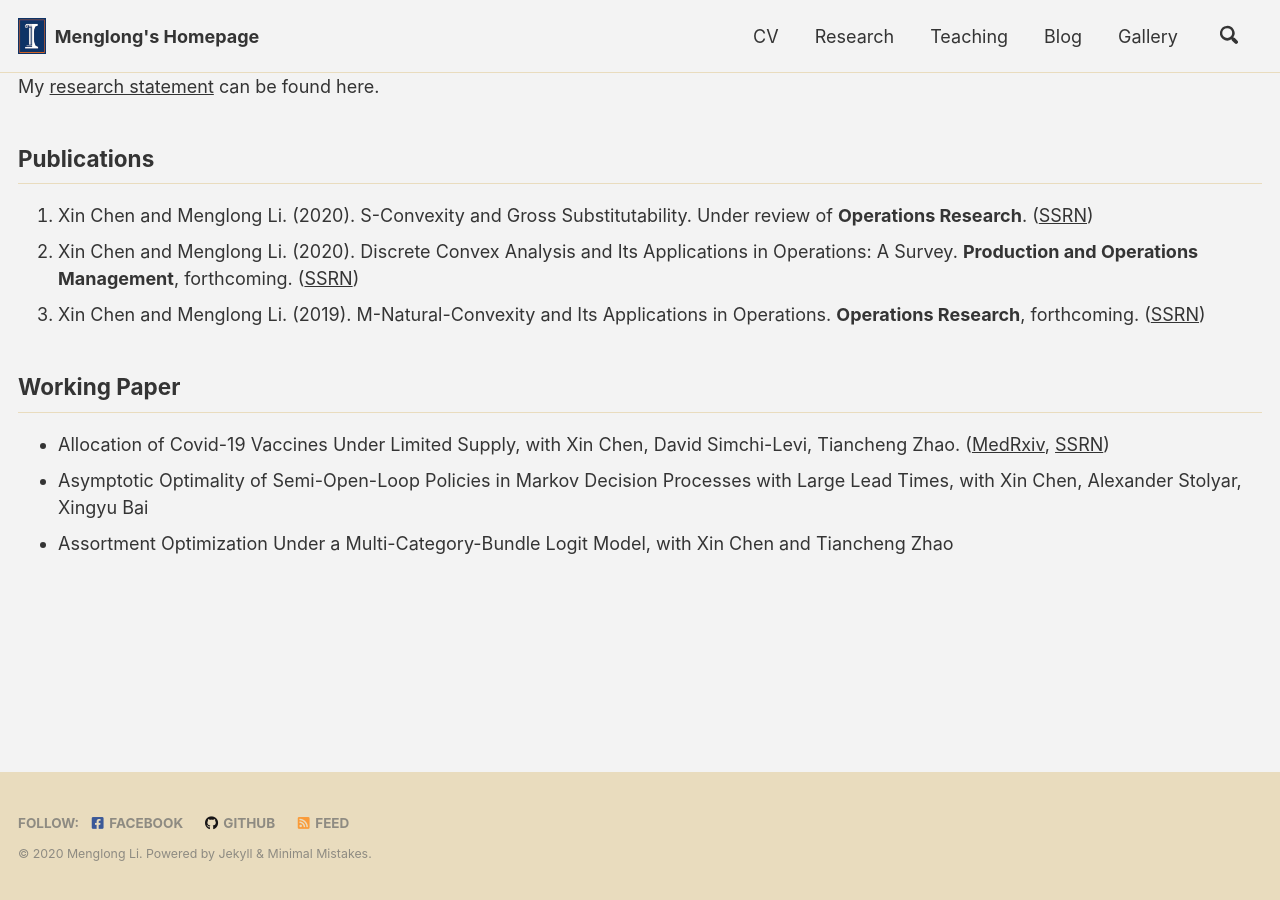
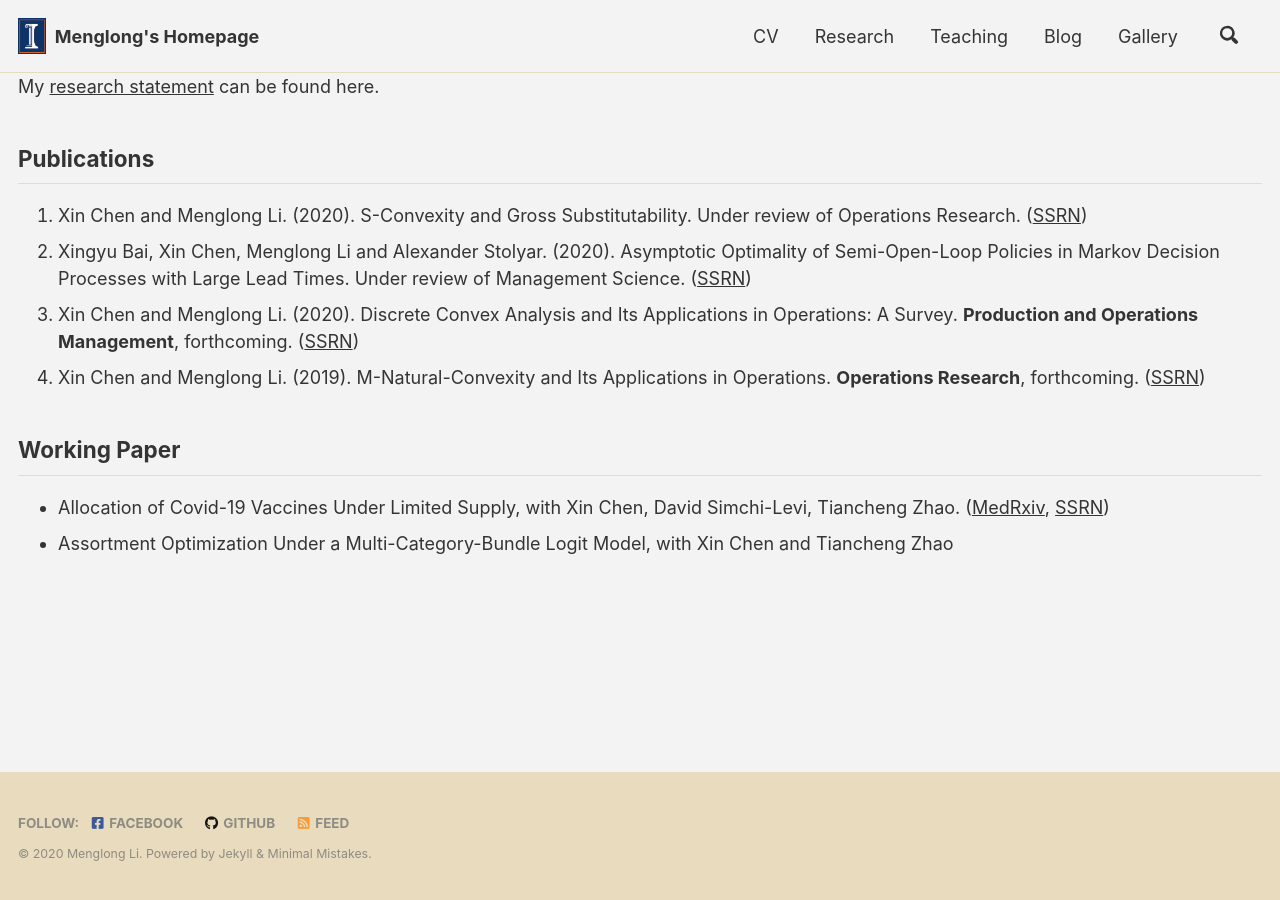
Before and after one commit to Menglongmath/Menglongmath.github.io, a Jekyll site: the page built from _pages/Research.md, in a window 1280 px wide. Built offline with Jekyll 4.4.1, drawn with Linux system fonts in a browser that asks for light colours; cached includes are drawn as plain includes.

Commit message:
Update Research.md

```diff
--- a/_pages/Research.md
+++ b/_pages/Research.md
@@ -12,12 +12,12 @@ My [research statement](https://drive.google.com/file/d/1Pn65x0-_oYW9wDDYQATL63r
 
 ## Publications
 
-1. Xin Chen and Menglong Li. (2020). S-Convexity and Gross Substitutability. Under review of **Operations Research**. ([SSRN](http://www.google.com/url?q=http%3A%2F%2Fssrn.com%2Fabstract%3D3549632&sa=D&sntz=1&usg=AFQjCNESBg5t491MLj-0NKrjKkYFGuFT2w))
-2. Xin Chen and Menglong Li. (2020). Discrete Convex Analysis and Its Applications in Operations: A Survey. **Production and Operations Management**, forthcoming. ([SSRN](http://www.google.com/url?q=http%3A%2F%2Fssrn.com%2Fabstract%3D3549628&sa=D&sntz=1&usg=AFQjCNF1-_9NcdaipDQTTJkvt1-B0RsRTg))
-3. Xin Chen and Menglong Li. (2019). M-Natural-Convexity and Its Applications in Operations. **Operations Research**, forthcoming. ([SSRN](https://www.google.com/url?q=https%3A%2F%2Fpapers.ssrn.com%2Fsol3%2Fpapers.cfm%3Fabstract_id%3D3431474&sa=D&sntz=1&usg=AFQjCNHni1WzyvoGd5vpDaCPE5U-B70ULg))
+1. Xin Chen and Menglong Li. (2020). S-Convexity and Gross Substitutability. Under review of Operations Research. ([SSRN](http://www.google.com/url?q=http%3A%2F%2Fssrn.com%2Fabstract%3D3549632&sa=D&sntz=1&usg=AFQjCNESBg5t491MLj-0NKrjKkYFGuFT2w))
+2. Xingyu Bai, Xin Chen, Menglong Li and Alexander Stolyar. (2020). Asymptotic Optimality of Semi-Open-Loop Policies in Markov Decision Processes with Large Lead Times. Under review of Management Science. ([SSRN](https://papers.ssrn.com/sol3/papers.cfm?abstract_id=3685551))
+3. Xin Chen and Menglong Li. (2020). Discrete Convex Analysis and Its Applications in Operations: A Survey. **Production and Operations Management**, forthcoming. ([SSRN](http://www.google.com/url?q=http%3A%2F%2Fssrn.com%2Fabstract%3D3549628&sa=D&sntz=1&usg=AFQjCNF1-_9NcdaipDQTTJkvt1-B0RsRTg))
+4. Xin Chen and Menglong Li. (2019). M-Natural-Convexity and Its Applications in Operations. **Operations Research**, forthcoming. ([SSRN](https://www.google.com/url?q=https%3A%2F%2Fpapers.ssrn.com%2Fsol3%2Fpapers.cfm%3Fabstract_id%3D3431474&sa=D&sntz=1&usg=AFQjCNHni1WzyvoGd5vpDaCPE5U-B70ULg))
 
 
 ## Working Paper
 * Allocation of Covid-19 Vaccines Under Limited Supply, with Xin Chen, David Simchi-Levi, Tiancheng Zhao. ([MedRxiv](https://www.google.com/url?q=https%3A%2F%2Fwww.medrxiv.org%2Fcontent%2F10.1101%2F2020.08.23.20179820v1&sa=D&sntz=1&usg=AFQjCNF5VW40jSoxcYmOYoA2ajo0RJaDSA), [SSRN](https://www.google.com/url?q=https%3A%2F%2Fpapers.ssrn.com%2Fsol3%2Fpapers.cfm%3Fabstract_id%3D3678986&sa=D&sntz=1&usg=AFQjCNGGBgKDaZ2vfJQ4eJaqZ2xsgPuXUw))
-* Asymptotic Optimality of Semi-Open-Loop Policies in Markov Decision Processes with Large Lead Times, with Xin Chen, Alexander Stolyar, Xingyu Bai
 * Assortment Optimization Under a Multi-Category-Bundle Logit Model, with Xin Chen and Tiancheng Zhao
```
